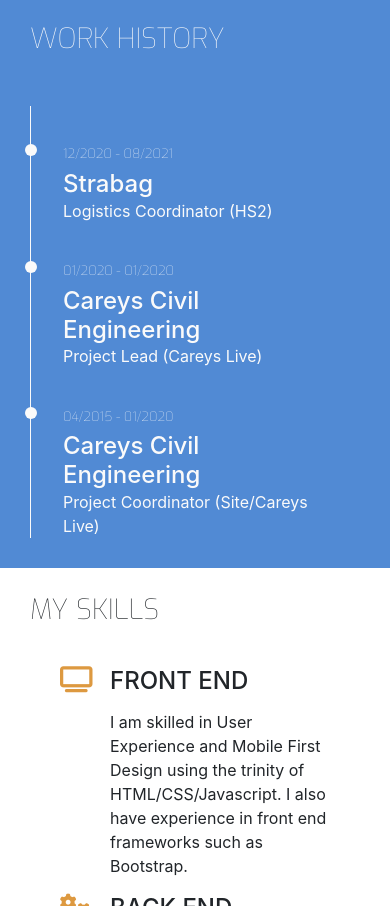
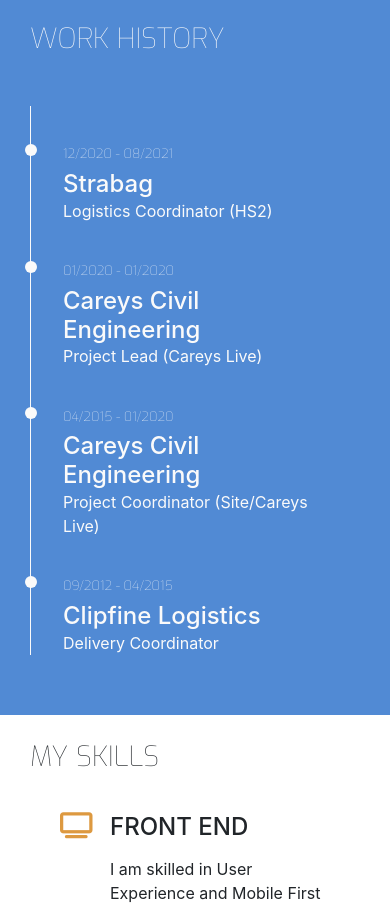
Before and after one commit to SamanthaBooth81/samantha_booth_resume, a plain HTML site: page resume.html in a window 390 px wide. Shown: the part 909-1815 px from the top of the page. Drawn offline with nearby package versions, Linux system fonts and the light colour scheme.

Commit message:
Add another timeline item and further stylling for tablet screens

```diff
--- a/assets/css/style.css
+++ b/assets/css/style.css
@@ -332,3 +332,7 @@
 .history-items {
     margin-bottom: 30px;
 }
+
+.history-items {
+    margin-bottom: 30px;
+}
--- a/resume.html
+++ b/resume.html
@@ -60,6 +60,7 @@
                         <h3 class="history-heading uppercase">Work History</h3>
                     </div>
                 </div>
+                <div class="history-items">
                     <div class="timeline-item" data-dates="12/2020 - 08/2021">
                         <h4>Strabag</h4>
                         <p>Logistics Coordinator (HS2)</p>
@@ -71,6 +72,11 @@
                     <div class="timeline-item" data-dates="04/2015 - 01/2020">
                         <h4>Careys Civil Engineering</h4>
                         <p>Project Coordinator (Site/Careys Live)</p>
+                    </div>
+                    <div class="timeline-item" data-dates="09/2012 - 04/2015">
+                        <h4>Clipfine Logistics</h4>
+                        <p>Delivery Coordinator</p>
+                    </div>
                 </div>
             </div>
             <div class="col-md-8 bg-color-three-reasons section-column">
```
Lines whose indentation alone changed are shown as unchanged.
